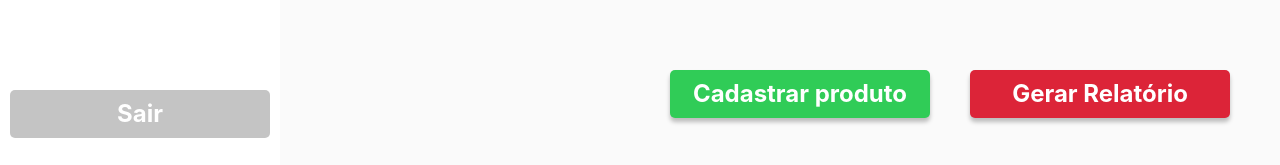
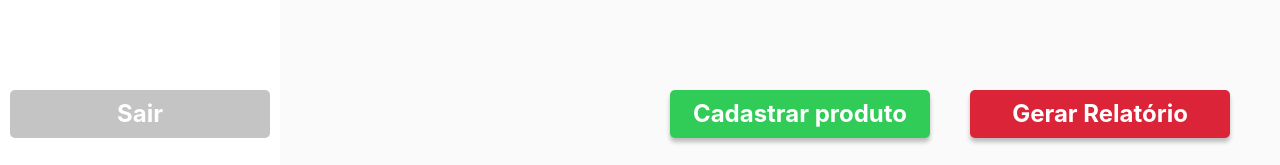
Before and after one commit to lucaspontoexe/MinasBike, a React (Create React App) app in the folder front/: page /produtos in a window 1280 px wide. Shown: the part 632-797 px from the top of the page. Built offline with nearby package versions, Linux system fonts and the light colour scheme; no server answers.

Commit message:
Link de voltar adicionado

```diff
--- a/front/src/components/Button/styles.css
+++ b/front/src/components/Button/styles.css
@@ -8,7 +8,7 @@ button {
     /* positioning */
     height: 48px;
     min-width: 260px;
-    margin: 20px;
+    margin: 0px 20px;
     padding: 0px 20px;
 
     /* text properties */
--- a/front/src/pages/CadastroProdutos/index.jsx
+++ b/front/src/pages/CadastroProdutos/index.jsx
@@ -149,6 +149,7 @@ export default class CadastroProdutos extends Component {
                                 label="Unidade de medida"
                                 type="text"
                                 onChange={this.handleChange}
+                                // placeholder="unidade, kg, metros..."
                             />
                         </div>
 
--- a/front/src/pages/ListaProdutos/index.jsx
+++ b/front/src/pages/ListaProdutos/index.jsx
@@ -37,7 +37,7 @@ export default function ListaProdutos({ history }) {
                     <Button color="#30CC57" onClick={() => history.push('/produtos/novo')}>
                         Cadastrar produto
                     </Button>
-                    <Button color="#DC2438">Gerar Relatório</Button>
+                    <Button color="#DC2438" onClick={() => history.pop()}>Gerar Relatório</Button>
                 </div>
                 <table className="table">
                     <thead>
```
